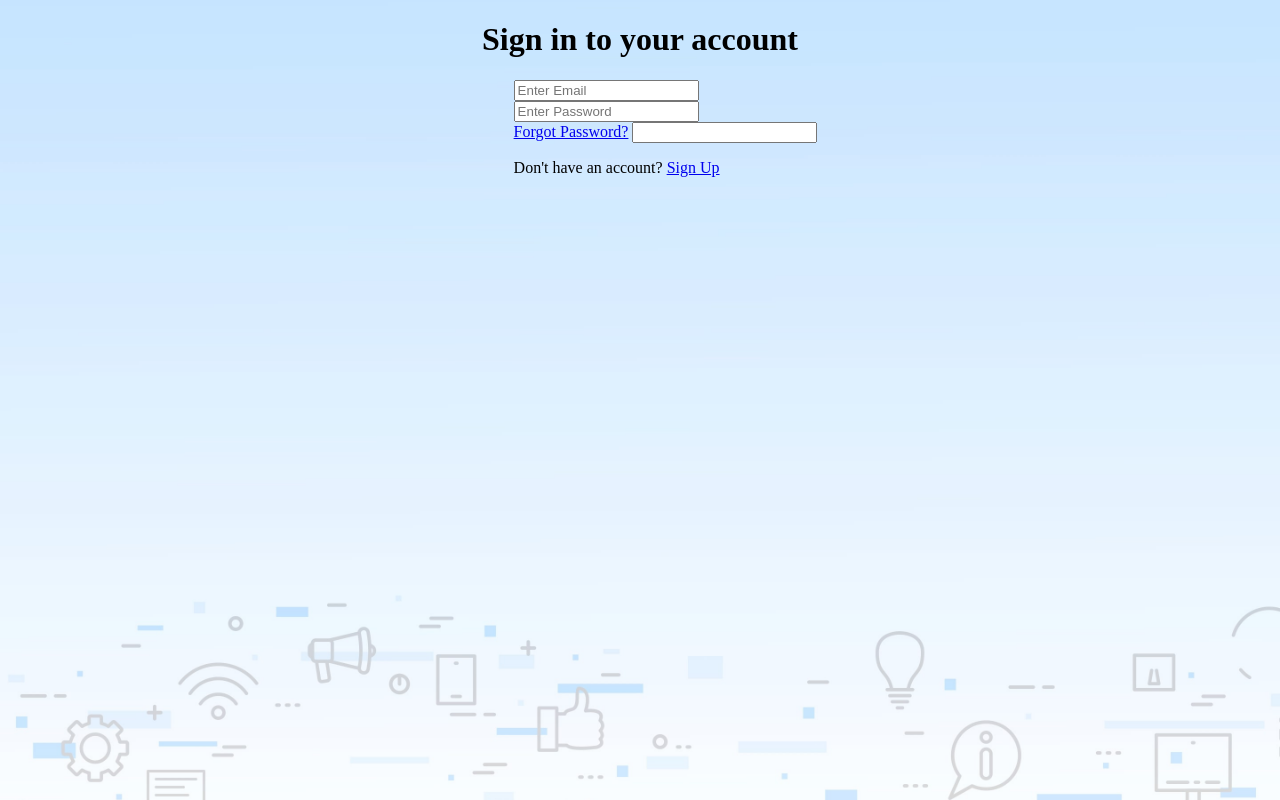
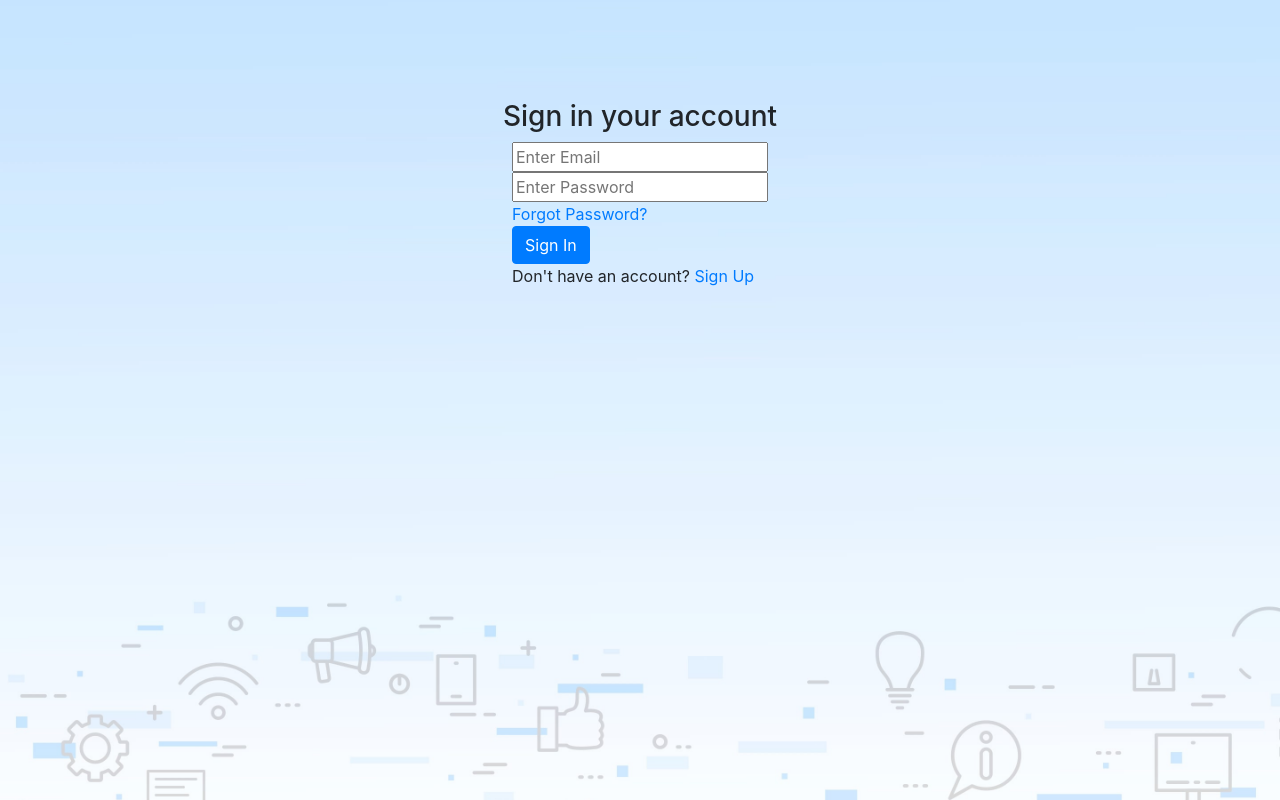
Before and after one commit to ChoudharyGaurav00/task1, a plain HTML site: page signin.html in a window 1280 px wide. Drawn offline with nearby package versions, Linux system fonts and the light colour scheme.

Commit message:
Structured sign in page with flexbox

```diff
--- a/css/styles.css
+++ b/css/styles.css
@@ -16,13 +16,7 @@ body{
 
 }
 
-h1{
-    text-align: center;
-}
-form{
-    width: 50%;
-    margin-left : 40%
-}
+
 
 /* Class selectors */
 
@@ -37,6 +31,8 @@ form{
     width: 100%;
     clear: both;
 }
+
+
 .forgetform{
     display: flexbox;
     align-items: left;
@@ -47,3 +43,9 @@ form{
     display: flexbox;
     align-items: center;
 }
+.signincontainer{
+    margin-top: 100px;
+    display: flex;
+    flex-direction: column;
+    align-items: center;
+}
--- a/signin.html
+++ b/signin.html
@@ -5,11 +5,14 @@
     <meta http-equiv="X-UA-Compatible" content="IE=edge">
     <meta name="viewport" content="width=device-width, initial-scale=1.0">
     <title>Document</title>
+    <link rel="stylesheet" href="https://cdn.jsdelivr.net/npm/bootstrap@4.0.0/dist/css/bootstrap.min.css" integrity="sha384-Gn5384xqQ1aoWXA+058RXPxPg6fy4IWvTNh0E263XmFcJlSAwiGgFAW/dAiS6JXm" crossorigin="anonymous">
+
     <link rel="stylesheet" href="css/styles.css">
 
 </head>
 <body  >
-    <h1 >Sign in to your account</h1>
+    <div class="signincontainer">
+    <h3 >Sign in your account</h3>
 
 
     <form>
@@ -17,10 +20,11 @@
     <br>
     <input type="text"  class="inputfld" placeholder="Enter Password">
     <br>
-     <a href="password.html">Forgot Password?</a>
-    <input type="Sign in" >
+     <a href="password.html">Forgot Password?</a> <br>
+    <button type="button" class="btn btn-primary">Sign In</button>
     <p> Don't have an account? <a href="register.html">Sign Up</a>   </p>
+
     </form>
-
+    </div>
 </body>
 </html>
```
